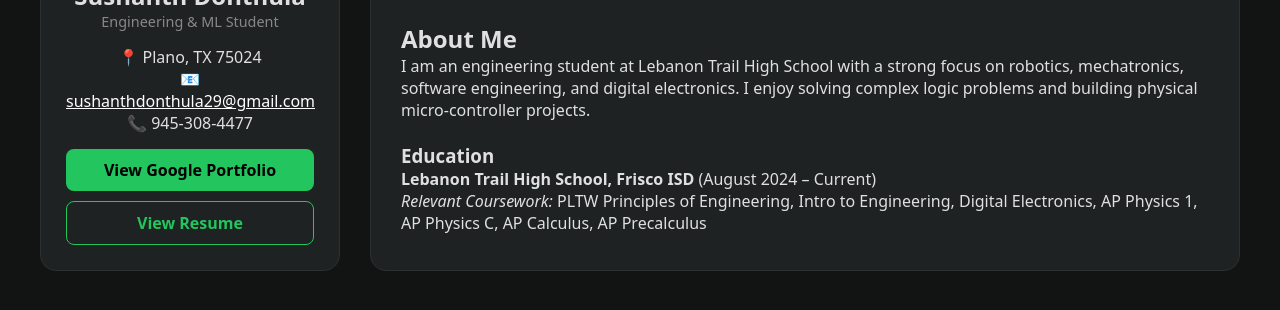
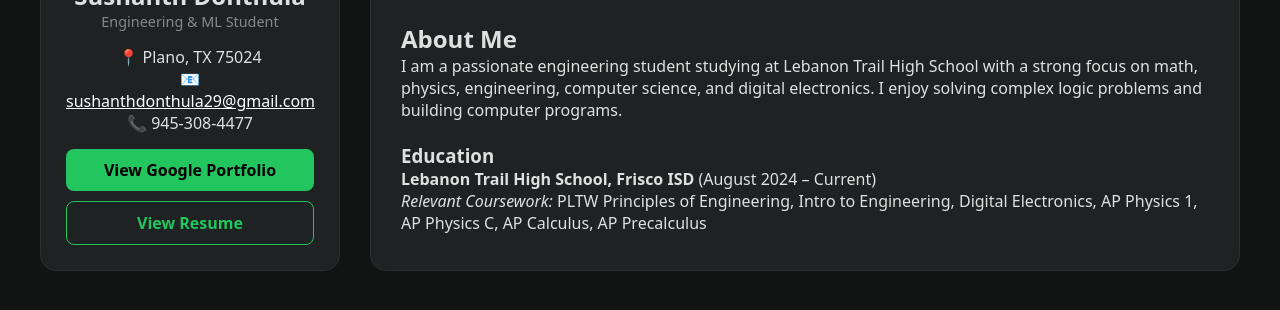
Before and after one commit to SdnCos/portfolio, a plain HTML site: page index.html in a window 1280 px wide. Shown: the part 104-414 px from the top of the page. Drawn offline with Linux system fonts and the light colour scheme.

Commit message:
Revise About section content in index.html
Updated the content in the About section to reflect a more accurate description of the engineering student's focus and interests.

```diff
--- a/index.html
+++ b/index.html
@@ -38,7 +38,7 @@
       <!-- About Section -->
       <section id="about" class="tab-content active">
         <h1>About Me</h1>
-        <p>I am an engineering student at Lebanon Trail High School with a strong focus on robotics, mechatronics, software engineering, and digital electronics. I enjoy solving complex logic problems and building physical micro-controller projects.</p>
+        <p>I am a passionate engineering student studying at Lebanon Trail High School with a strong focus on math, physics, engineering, computer science, and digital electronics. I enjoy solving complex logic problems and building computer programs.</p>
         <br>
         <h3>Education</h3>
         <p><strong>Lebanon Trail High School, Frisco ISD</strong> (August 2024 – Current)</p>
```
